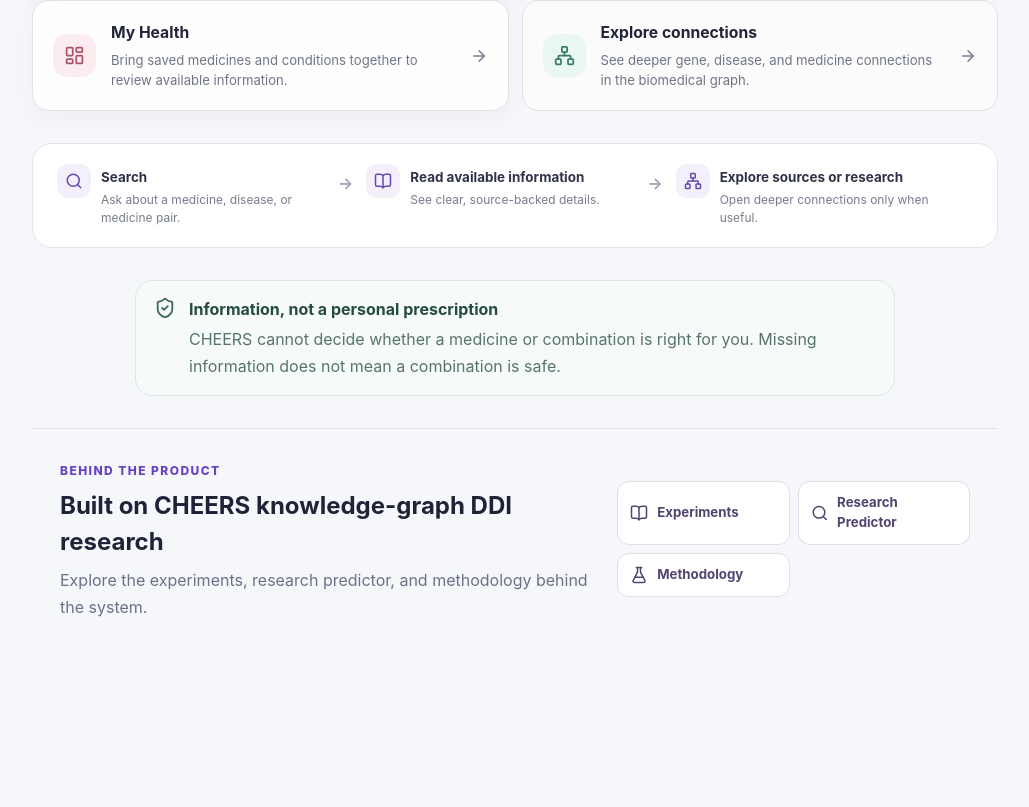
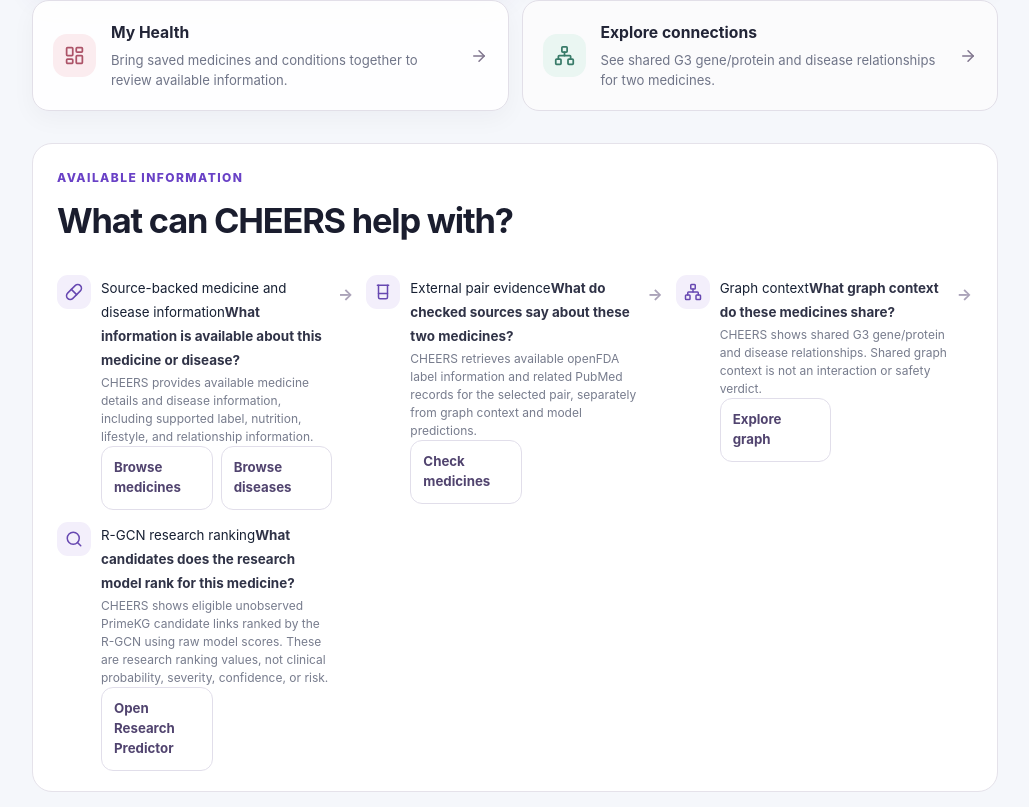
Before and after one commit to Tuvshinjargal03/CHEERS-PrimeKG-RGCN-DDI-Prediction_draft1, a React (Vite) app in the folder frontend/: page /subgraph#/overview in a window 1280 px wide. Shown: the part 953-1760 px from the top of the page, without its empty margins (250-1279 px from the left). Before the commit the page ends 1665 px from the top, so only its background shows below. Built offline with nearby package versions, Linux system fonts and the light colour scheme.

Commit message:
Clarify CHEERS capabilities on home

```diff
--- a/frontend/src/pages/Home.jsx
+++ b/frontend/src/pages/Home.jsx
@@ -17,7 +17,7 @@
 const QUICK_ACTIONS = [
   {
     title: 'Check medicines together',
-    description: 'Compare two medicines and review available interaction-related sources.',
+    description: 'Compare two medicines and review available openFDA and PubMed sources.',
     path: '/check',
     icon: Beaker,
     tone: 'violet',
@@ -42,7 +42,7 @@
   },
   {
     title: 'Explore connections',
-    description: 'See deeper gene, disease, and medicine connections in the biomedical graph.',
+    description: 'See shared G3 gene/protein and disease relationships for two medicines.',
     path: '/graph',
     icon: Network,
     tone: 'green',
@@ -72,7 +72,7 @@
           <span className="public-brand-word">CHEERS</span>
           <h1 id="public-home-title">Understand your medicines better.</h1>
           <p>
-            Search medicines, diseases, side effects, and interaction information
+            Search medicines, diseases, side effects, and available evidence and context
             — with sources you can explore.
           </p>
         </div>
@@ -99,7 +99,7 @@
             <span className="eyebrow">What would you like to do?</span>
             <h2 id="quick-actions-title">Start with a simple question</h2>
           </div>
-          <p>Move from a quick answer to its sources and deeper context whenever you need it.</p>
+          <p>Move from available information to its sources and deeper context whenever you need it.</p>
         </div>
 
         <div className="public-quick-grid">
@@ -124,21 +124,52 @@
         </div>
       </section>
 
-      <section className="public-section public-home-flow" aria-label="How CHEERS helps">
-        <ol className="public-flow-list">
+      <section className="public-section public-home-flow" aria-labelledby="capabilities-title">
+        <div className="public-section-heading">
+          <span className="eyebrow">Available information</span>
+          <h2 id="capabilities-title">What can CHEERS help with?</h2>
+        </div>
+        <ul className="public-flow-list">
           <li>
-            <span><Search size={18} /></span>
-            <div><strong>Search</strong><p>Ask about a medicine, disease, or medicine pair.</p></div>
+            <span><Pill size={18} /></span>
+            <div>
+              <small>Source-backed medicine and disease information</small>
+              <strong>What information is available about this medicine or disease?</strong>
+              <p>CHEERS provides available medicine details and disease information, including supported label, nutrition, lifestyle, and relationship information.</p>
+              <div className="public-gateway-links">
+                <Link to="/medicines">Browse medicines</Link>
+                <Link to="/diseases">Browse diseases</Link>
+              </div>
+            </div>
           </li>
           <li>
-            <span><BookOpen size={18} /></span>
-            <div><strong>Read available information</strong><p>See clear, source-backed details.</p></div>
+            <span><Beaker size={18} /></span>
+            <div>
+              <small>External pair evidence</small>
+              <strong>What do checked sources say about these two medicines?</strong>
+              <p>CHEERS retrieves available openFDA label information and related PubMed records for the selected pair, separately from graph context and model predictions.</p>
+              <div className="public-gateway-links"><Link to="/check">Check medicines</Link></div>
+            </div>
           </li>
           <li>
             <span><Network size={18} /></span>
-            <div><strong>Explore sources or research</strong><p>Open deeper connections only when useful.</p></div>
+            <div>
+              <small>Graph context</small>
+              <strong>What graph context do these medicines share?</strong>
+              <p>CHEERS shows shared G3 gene/protein and disease relationships. Shared graph context is not an interaction or safety verdict.</p>
+              <div className="public-gateway-links"><Link to="/graph">Explore graph</Link></div>
+            </div>
           </li>
-        </ol>
+          <li>
+            <span><Search size={18} /></span>
+            <div>
+              <small>R-GCN research ranking</small>
+              <strong>What candidates does the research model rank for this medicine?</strong>
+              <p>CHEERS shows eligible unobserved PrimeKG candidate links ranked by the R-GCN using raw model scores. These are research ranking values, not clinical probability, severity, confidence, or risk.</p>
+              <div className="public-gateway-links"><Link to="/predictor">Open Research Predictor</Link></div>
+            </div>
+          </li>
+        </ul>
       </section>
 
       <aside className="public-scope-note public-home-scope" aria-labelledby="public-scope-title">
@@ -146,8 +177,10 @@
         <div>
           <h2 id="public-scope-title">Information, not a personal prescription</h2>
           <p>
-            CHEERS cannot decide whether a medicine or combination is right for you.
-            Missing information does not mean a combination is safe.
+            CHEERS organizes available sources, graph relationships, and research rankings.
+            It cannot diagnose a condition, determine whether a combination is safe for you,
+            or advise starting, stopping, or changing treatment. Missing evidence and high model
+            scores are not clinical conclusions.
           </p>
         </div>
       </aside>
```
Also changed, not shown: 1 other file (tests, documents, lock files or other folders).
